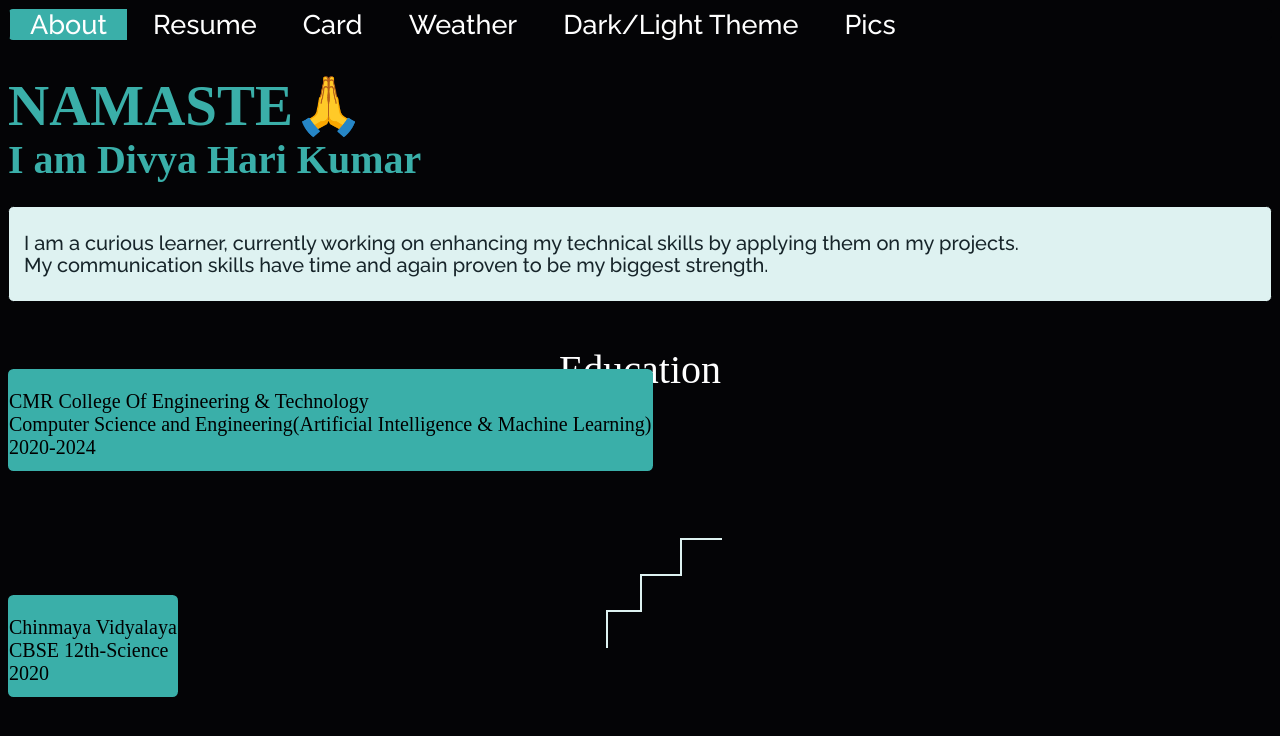
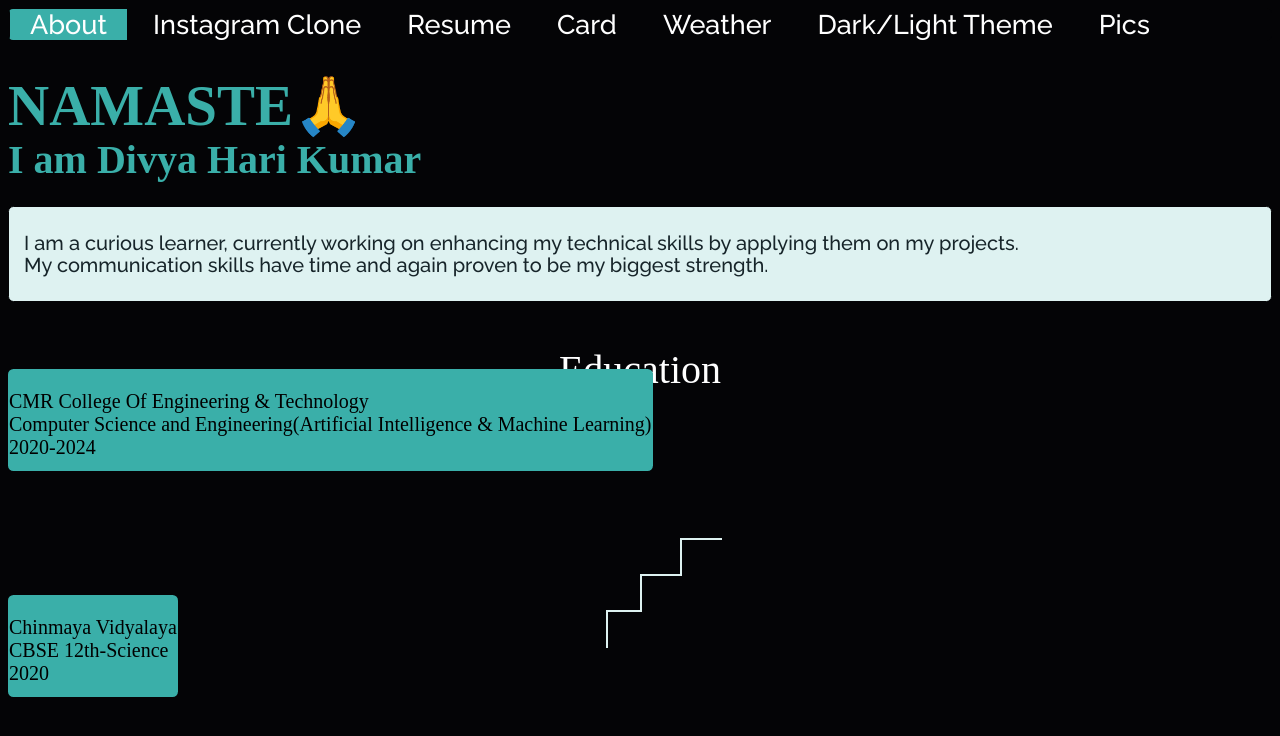
Before and after one commit to divziv/mern-stack, a plain HTML site: page about.html in a window 1280 px wide. Drawn offline with Linux system fonts and the light colour scheme; a web font is replaced by a local one.

Commit message:
navbar edit

```diff
--- a/about.html
+++ b/about.html
@@ -138,6 +138,7 @@ backdrop-filter: blur(255px);
 <body style="background-color:#040406">
     <div class="nav">
           <a class="active" href="/about.html">About</a>
+          <a href="/InstagramClone">Instagram Clone</a>
           <a href="/resume">Resume</a>
           <a href="/card">Card</a>
           <a href="/weather">Weather</a>
```
